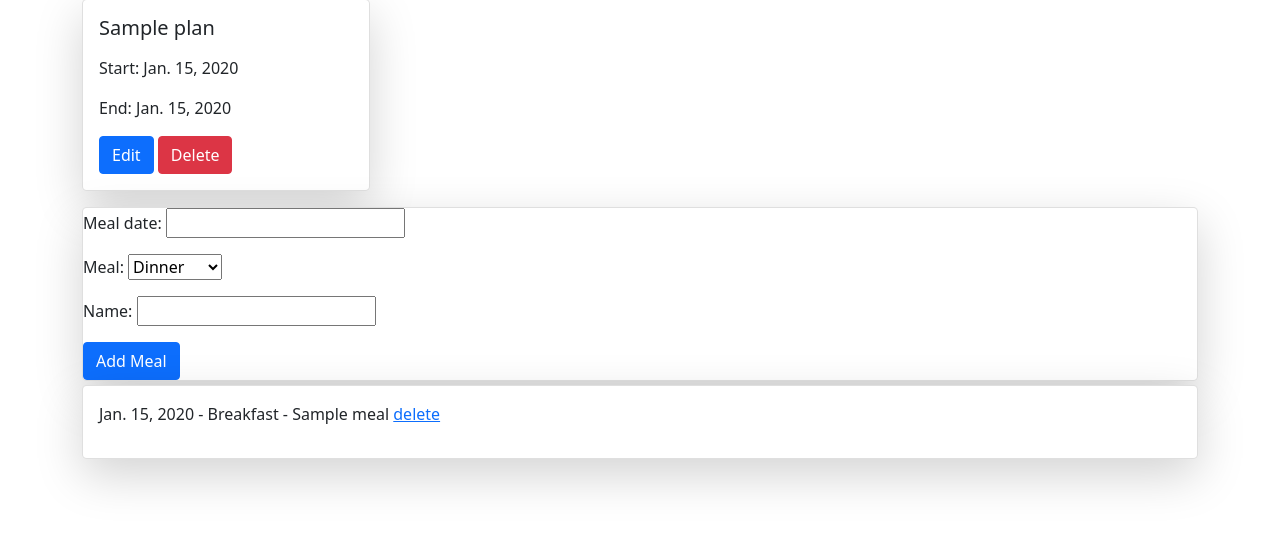
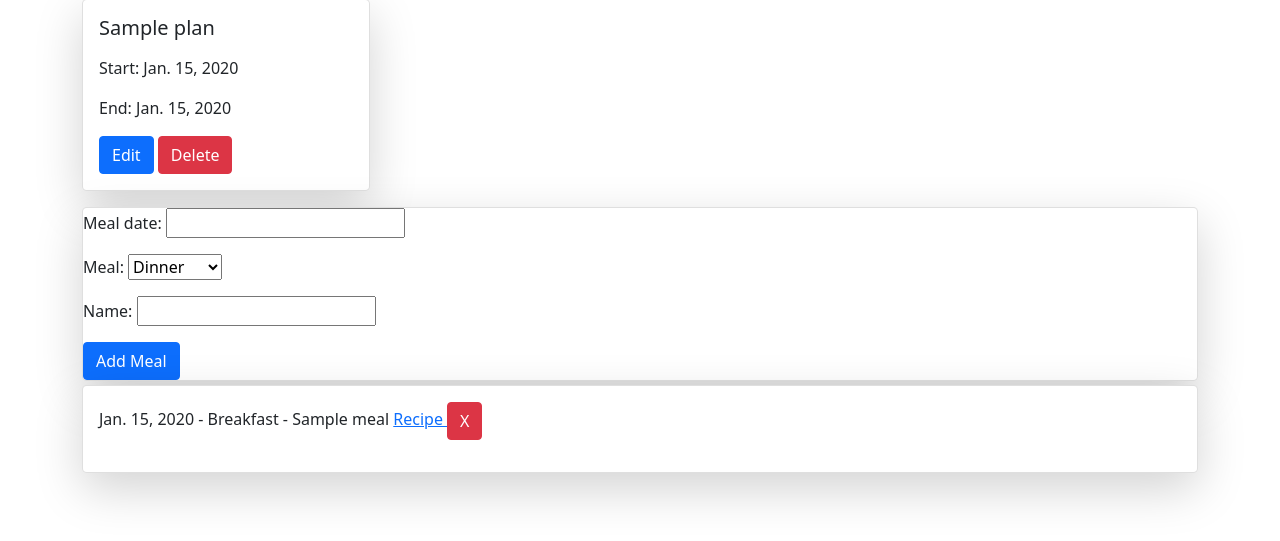
Before and after one commit to wingsforsophia/Django-Meal-Planner, a Django app: page /plans/1/ in a window 1280 px wide. Shown: the part 113-654 px from the top of the page. Run offline with Django 3.2, Linux system fonts and the light colour scheme; tables that the repository leaves empty hold one stand-in row (values such as "Sample post"); some libraries are stand-ins or nearby versions.

Commit message:
display associated recipe with meal

```diff
--- a/main_app/templates/plans/detail.html
+++ b/main_app/templates/plans/detail.html
@@ -24,7 +24,17 @@
  <div class="card rounded-3 shadow-lg">
   <div class="card-body">
     {% for meal in plan.meal_set.all %}
-    <p>{{meal.date}} - {{meal.get_meal_display}} - {{meal.name}} <a href="{% url 'meal_delete' plan.id meal.id %}">delete </a></p>
+    <p>{{meal.date}} - {{meal.get_meal_display}} - {{meal.name}}
+    {% if meal.recipe.count %}
+     {% for recipe in meal.recipe.all %}
+      <a href="{% url 'recipes_detail' recipe.id  %}">Recipe </a>
+
+
+
+    {% endfor %}
+    {% endif %}
+
+    <a href="{% url 'meal_delete' plan.id meal.id %}" class="btn btn-danger"> X </a></p>
      {% endfor %}
   </div>
 </div>
```
